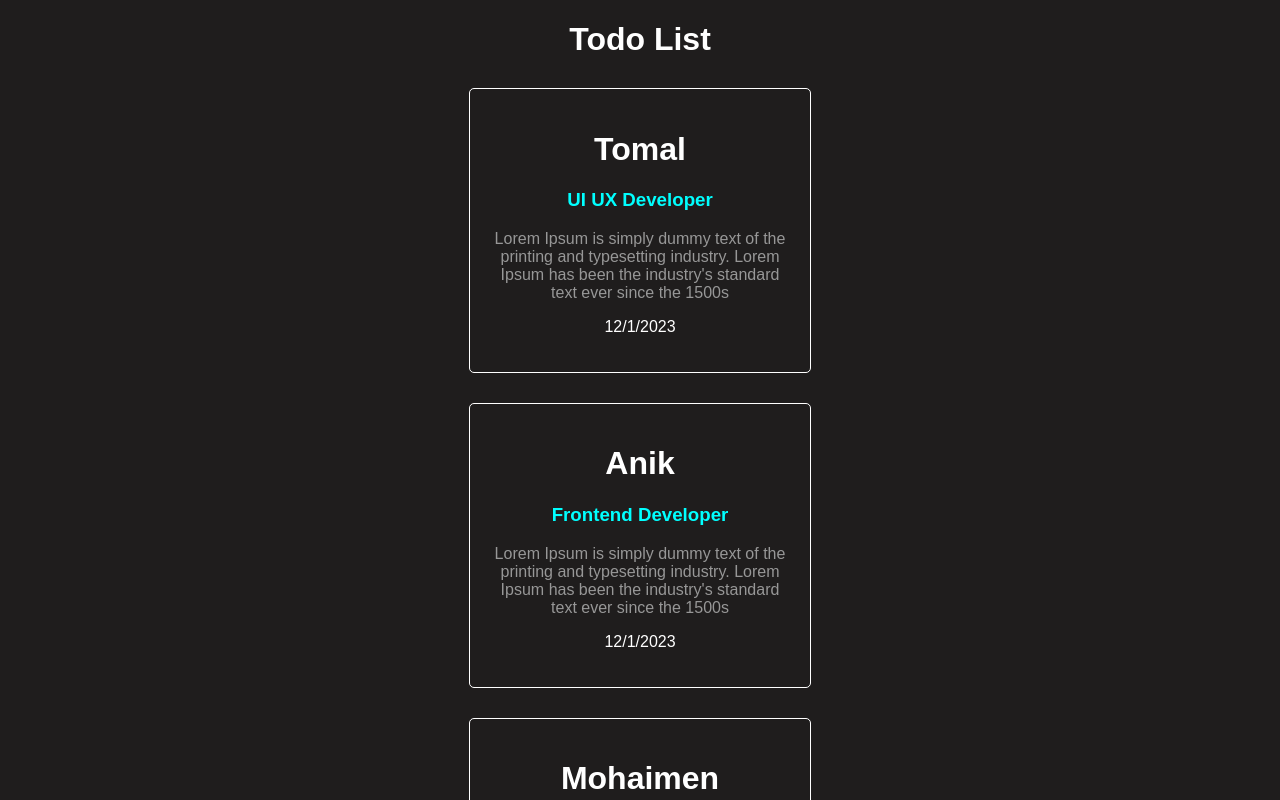
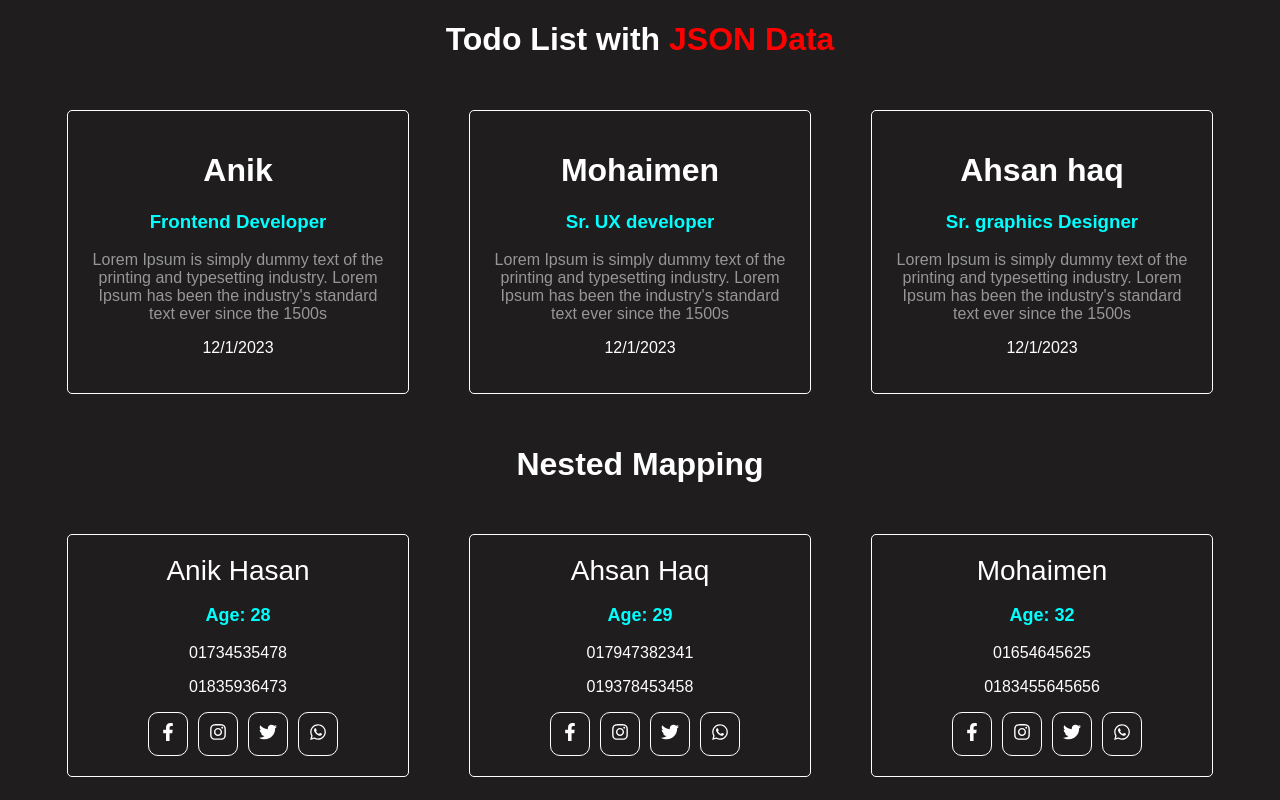
Before and after one commit to rajtomal/anisur-react-1, a React (Create React App) app: page / in a window 1280 px wide. Shown: the top 800 px of the page. Built offline with nearby package versions, Linux system fonts and the light colour scheme.

Commit message:
2nd time add class component, React icon, React-Bootstrap multiple Array and Object with React

```diff
--- a/package.json
+++ b/package.json
@@ -6,8 +6,11 @@
     "@testing-library/jest-dom": "^5.16.5",
     "@testing-library/react": "^13.4.0",
     "@testing-library/user-event": "^13.5.0",
+    "bootstrap": "^5.2.3",
     "react": "^18.2.0",
+    "react-bootstrap": "^2.7.0",
     "react-dom": "^18.2.0",
+    "react-icons": "^4.7.1",
     "react-scripts": "5.0.1",
     "web-vitals": "^2.1.4"
   },
--- a/public/index.html
+++ b/public/index.html
@@ -37,7 +37,6 @@
 
       You can add webfonts, meta tags, or analytics to this file.
       The build step will place the bundled scripts into the <body> tag.
-
       To begin the development, run `npm start` or `yarn start`.
       To create a production bundle, use `npm run build` or `yarn build`.
     -->
--- a/public/style.css
+++ b/public/style.css
@@ -1,21 +1,60 @@
-body{
+body {
     background-color: rgb(31, 29, 29);
     text-align: center;
     color: #fff;
     font-family: Arial, Helvetica, sans-serif;
 }
-.card-parent{
+
+.card-parent {
     width: 300px;
-    margin: 0 auto;
     border: 1px solid #fff;
-    margin-top: 30px;
+    margin: 30px;
     color: #fff;
     border-radius: 5px;
     padding: 20px;
+    display: inline-block;
 }
-.p-tag{
+
+.p-tag {
     color: rgb(151, 151, 151);
 }
-.title{
+
+.title {
     color: aqua;
 }
+
+
+
+/* nested part */
+.nested-parent {
+    width: 300px;
+    border: 1px solid #fff;
+    margin: 30px;
+    color: #fff;
+    border-radius: 5px;
+    padding: 20px;
+    display: inline-block;
+}
+
+.nested-title {
+    font-size: 28px;
+}
+
+.nested-age {
+    font-size: 18px;
+    font-weight: 800;
+    color: aqua;
+}
+
+/* React icon Icon  */
+.icon-a{
+    padding: 10px;
+    border: 1px solid #fff;
+    border-radius: 10px;
+    color: #fff;
+    display: inline-block;
+    margin-left: 10px;
+}
+.icon{
+    font-size: 18px;
+}
--- a/src/App.js
+++ b/src/App.js
@@ -1,6 +1,9 @@
 import React from "react";
 import Card from "./components/card"
 import Data from "./data.json"
+import NestedData from "./components/nested"
+import ClassComponent from "./components/class-component"
+
 
 
 
@@ -16,8 +19,10 @@ function App() {
 
   return (
     <div className="app">
-      <h1>Todo List</h1>
+      <h1>Todo List with <strong style={{color : "red"}}>JSON Data</strong></h1>
       {Data.map((item, index) => <Card key = {index} titleName = {item.titleName} title = {item.title} detiles = {item.detiles}/>)}
+      <NestedData />
+      <ClassComponent title = "Hello Class component" />
     </div>
   );
 }
--- a/src/components/card.js
+++ b/src/components/card.js
@@ -7,9 +7,9 @@ const currentMonth = dateMonth + 1;
 const dateYear = date.getFullYear() ;
 
 function Card(props) {
-    const {titleName, title, detiles} = props;
+    const {titleName, title, detiles, id} = props;
     return(
-        <div className="card-parent">
+        <div key={id} className="card-parent">
             <h1 >{titleName}</h1>
             <h3 className="title">{title}</h3>
             <p className="p-tag">{detiles}</p>
--- /dev/null
+++ b/src/components/class-component.js
@@ -0,0 +1,15 @@
+import { Component } from "react";
+
+
+
+class ClassComponent extends Component{
+    render(){
+        return(
+            <div>
+                <h3>{this.props.title}</h3>
+            </div>
+        )
+    }
+}
+
+export default ClassComponent;
--- /dev/null
+++ b/src/components/nested.js
@@ -0,0 +1,76 @@
+import { FaFacebookF, FaInstagram, FaTwitter, FaWhatsapp } from "react-icons/fa";
+import Button from 'react-bootstrap/Button';
+import Card from 'react-bootstrap/Card';
+
+
+
+const nested = [
+  {
+    fname: "Anik Hasan",
+    age: "28",
+    phon:[
+        {
+          home: "01734535478",
+        },
+        {
+          office: "01835936473"
+        }
+      ]
+  },
+  {
+    fname: "Ahsan Haq",
+    age: "29",
+    phon: [
+      {
+        home: "017947382341",
+      },
+      {
+        office: "019378453458"
+      }
+    ]
+  },
+  {
+    fname: "Mohaimen",
+    age: "32",
+    phon: [
+        {
+          home: "01654645625",
+        },
+        {
+          office: "0183455645656"
+        }
+      ]
+  },
+];
+
+function NestedData() {
+  console.log(nested)
+  return (
+
+
+    <div>
+      <h1> Nested Mapping </h1>
+      <Card>
+        {nested.map((user, index) => (
+          <article className="nested-parent" key={index}>
+            <Card.Title className="nested-title"> {user.fname} </Card.Title>
+            <Card.Text className="nested-age">Age: {user.age}</Card.Text>
+            {user.phon.map((phon, index) => (
+              <div key={index}>
+                <Card.Text>{phon.home} </Card.Text>
+                <Card.Text>{phon.office} </Card.Text>
+              </div>
+            ))}
+            <a className="icon-a" href="#"><FaFacebookF className="icon" /></a>
+            <a className="icon-a" href="#"><FaInstagram className="icon" /></a>
+            <a className="icon-a" href="#"><FaTwitter className="icon" /></a>
+            <a className="icon-a" href="#"><FaWhatsapp className="icon" /></a>
+          </article>
+        ))}
+      </Card>
+
+    </div>
+  );
+}
+
+export default NestedData;
--- a/src/data.json
+++ b/src/data.json
@@ -1,9 +1,5 @@
 [
-    {
-        "titleName" : "Tomal",
-        "title" : "UI UX Developer",
-        "detiles" : "Lorem Ipsum is simply dummy text of the printing and typesetting industry. Lorem Ipsum has been the industry's standard text ever since the 1500s"
-    },
+
     {
         "titleName" : "Anik",
         "title" : "Frontend Developer",
@@ -15,7 +11,7 @@
         "detiles" : "Lorem Ipsum is simply dummy text of the printing and typesetting industry. Lorem Ipsum has been the industry's standard text ever since the 1500s"
     },
     {
-        "titleName" : "Ahsan Hasan",
+        "titleName" : "Ahsan haq",
         "title" : "Sr. graphics Designer",
         "detiles" : "Lorem Ipsum is simply dummy text of the printing and typesetting industry. Lorem Ipsum has been the industry's standard text ever since the 1500s"
     }
```
Also changed, not shown: 1 other file (tests, documents, lock files or other folders).
